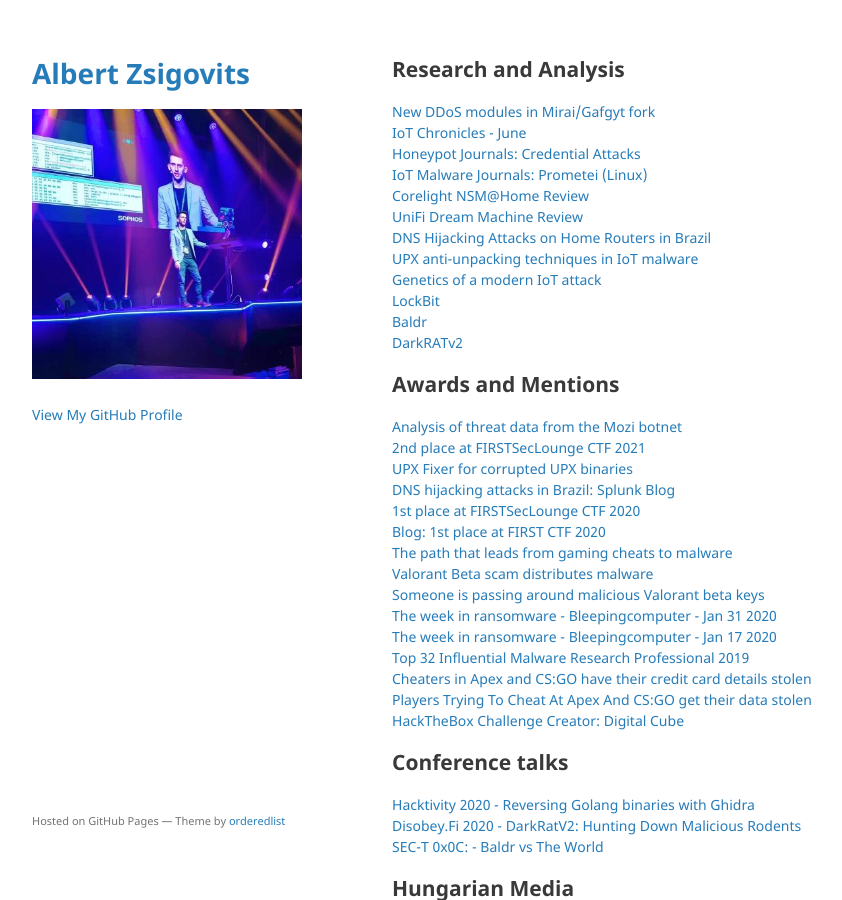
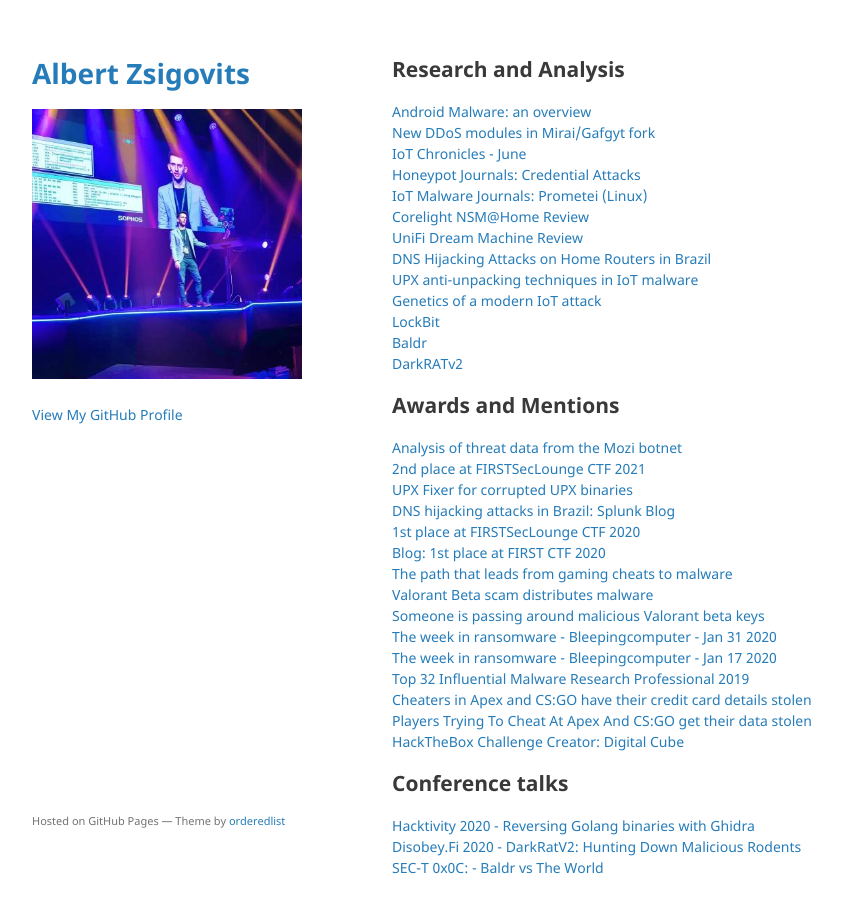
Before and after one commit to albertzsigovits/albertzsigovits.github.io, a Jekyll site: the page built from index.md, in a window 1280 px wide and 900 px high. Shown: the whole window, without its empty margins (178-1020 px from the left). Built offline with Jekyll 4.4.1, drawn with Linux system fonts in a browser that asks for light colours; the repository's description, which GitHub fills in, is left out; our own code applies the rules of GitHub Pages for plain Markdown files.

Commit message:
Update index.md

```diff
--- a/index.md
+++ b/index.md
@@ -3,6 +3,7 @@
 ---
 ## Research and Analysis
 
+[Android Malware: an overview](https://cujo.com/android-malware/)
 [New DDoS modules in Mirai/Gafgyt fork](https://cujo.com/mirai-gafgyt-with-new-ddos-modules-discovered/)
 [IoT Chronicles - June](https://cujo.com/top-iot-security-threats-iot-chronicle-june/)
 [Honeypot Journals: Credential Attacks](https://cujo.com/honeypot-journals-credential-attacks/)
```
